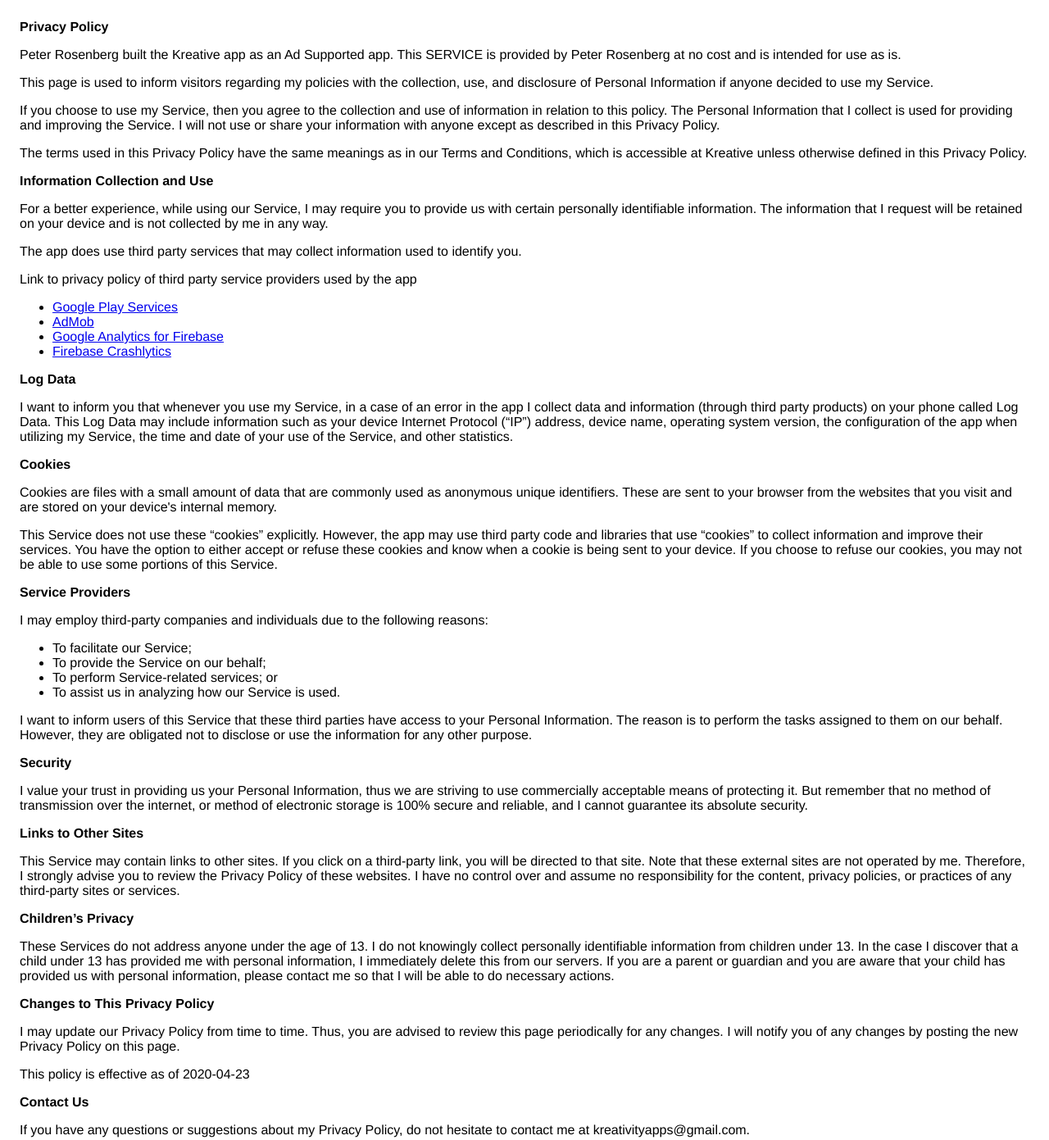
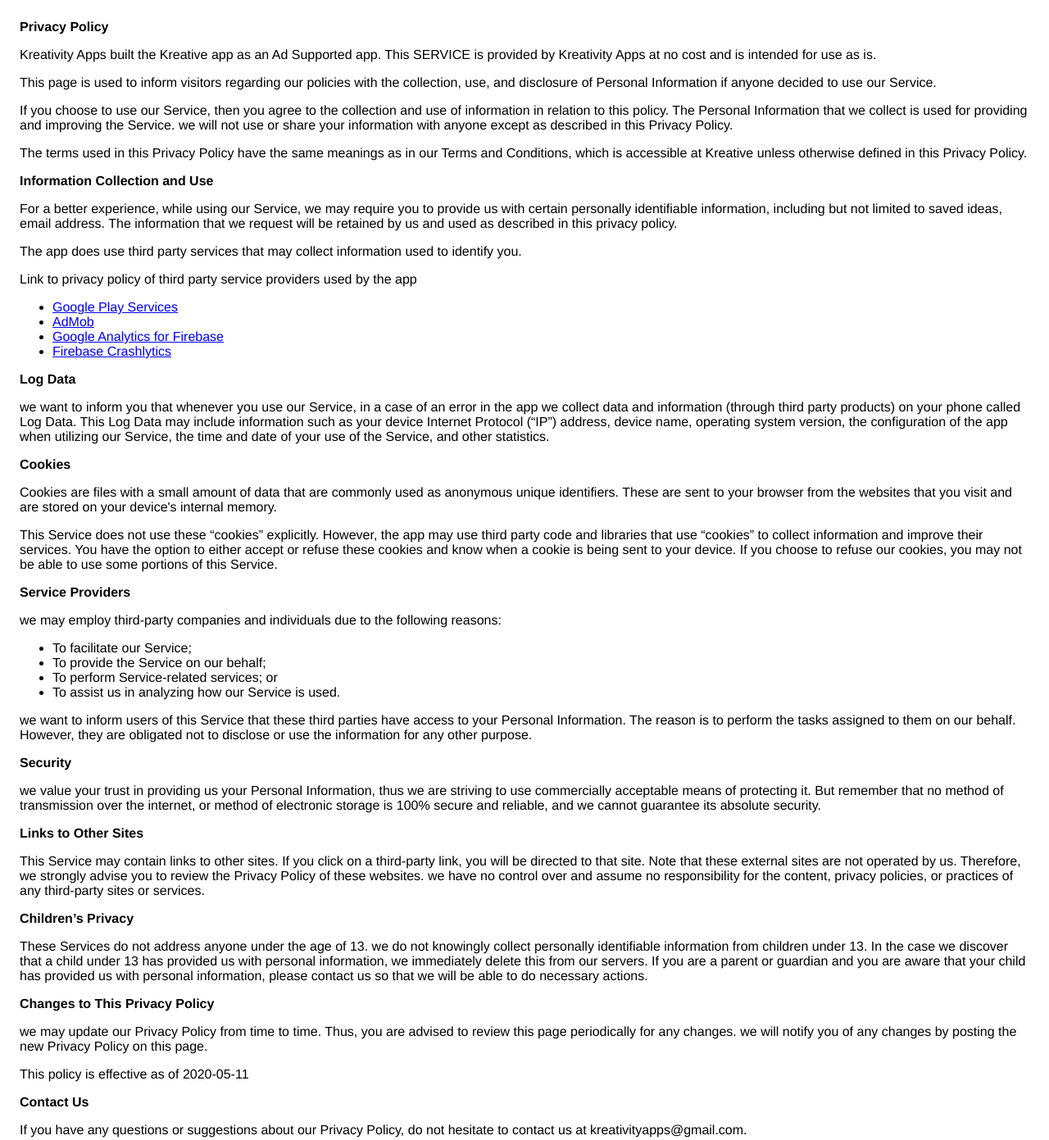
Before and after one commit to kreativityapps/kreativityapps.github.io, a plain HTML site: page index.html in a window 1280 px wide. Shown: the top 1391 px of the page at 82% size. Drawn offline with Linux system fonts and the light colour scheme.

Commit message:
Update for email login

```diff
--- a/index.html
+++ b/index.html
@@ -8,29 +8,29 @@
     </head>
     <body>
     <strong>Privacy Policy</strong> <p>
-                  Peter Rosenberg built the Kreative app as
+                  Kreativity Apps built the Kreative app as
                   an Ad Supported app. This SERVICE is provided by
-                  Peter Rosenberg at no cost and is intended for use as
+                  Kreativity Apps at no cost and is intended for use as
                   is.
                 </p> <p>
-                  This page is used to inform visitors regarding my
+                  This page is used to inform visitors regarding our
                   policies with the collection, use, and disclosure of Personal
-                  Information if anyone decided to use my Service.
+                  Information if anyone decided to use our Service.
                 </p> <p>
-                  If you choose to use my Service, then you agree to
+                  If you choose to use our Service, then you agree to
                   the collection and use of information in relation to this
-                  policy. The Personal Information that I collect is
-                  used for providing and improving the Service. I will not use or share your information with
+                  policy. The Personal Information that we collect is
+                  used for providing and improving the Service. we will not use or share your information with
                   anyone except as described in this Privacy Policy.
                 </p> <p>
                   The terms used in this Privacy Policy have the same meanings
                   as in our Terms and Conditions, which is accessible at
                   Kreative unless otherwise defined in this Privacy Policy.
                 </p> <p><strong>Information Collection and Use</strong></p> <p>
-                  For a better experience, while using our Service, I
+                  For a better experience, while using our Service, we
                   may require you to provide us with certain personally
-                  identifiable information. The information that
-                  I request will be retained on your device and is not collected by me in any way.
+                  identifiable information, including but not limited to saved ideas, email address. The information that
+                  we request will be retained by us and used as described in this privacy policy.
                 </p> <div><p>
                     The app does use third party services that may collect
                     information used to identify you.
@@ -38,13 +38,13 @@
                     Link to privacy policy of third party service providers used
                     by the app
                   </p> <ul><li><a href="https://www.google.com/policies/privacy/" target="_blank">Google Play Services</a></li><li><a href="https://support.google.com/admob/answer/6128543?hl=en" target="_blank">AdMob</a></li><li><a href="https://firebase.google.com/policies/analytics" target="_blank">Google Analytics for Firebase</a></li><li><a href="https://firebase.google.com/support/privacy/" target="_blank">Firebase Crashlytics</a></li><!----><!----><!----><!----><!----><!----><!----><!----><!----><!----><!----><!----></ul></div> <p><strong>Log Data</strong></p> <p>
-                  I want to inform you that whenever you
-                  use my Service, in a case of an error in the app
-                  I collect data and information (through third party
+                  we want to inform you that whenever you
+                  use our Service, in a case of an error in the app
+                  we collect data and information (through third party
                   products) on your phone called Log Data. This Log Data may
                   include information such as your device Internet Protocol
                   (“IP”) address, device name, operating system version, the
-                  configuration of the app when utilizing my Service,
+                  configuration of the app when utilizing our Service,
                   the time and date of your use of the Service, and other
                   statistics.
                 </p> <p><strong>Cookies</strong></p> <p>
@@ -61,49 +61,49 @@
                   choose to refuse our cookies, you may not be able to use some
                   portions of this Service.
                 </p> <p><strong>Service Providers</strong></p> <p>
-                  I may employ third-party companies and
+                  we may employ third-party companies and
                   individuals due to the following reasons:
                 </p> <ul><li>To facilitate our Service;</li> <li>To provide the Service on our behalf;</li> <li>To perform Service-related services; or</li> <li>To assist us in analyzing how our Service is used.</li></ul> <p>
-                  I want to inform users of this Service
+                  we want to inform users of this Service
                   that these third parties have access to your Personal
                   Information. The reason is to perform the tasks assigned to
                   them on our behalf. However, they are obligated not to
                   disclose or use the information for any other purpose.
                 </p> <p><strong>Security</strong></p> <p>
-                  I value your trust in providing us your
+                  we value your trust in providing us your
                   Personal Information, thus we are striving to use commercially
                   acceptable means of protecting it. But remember that no method
                   of transmission over the internet, or method of electronic
-                  storage is 100% secure and reliable, and I cannot
+                  storage is 100% secure and reliable, and we cannot
                   guarantee its absolute security.
                 </p> <p><strong>Links to Other Sites</strong></p> <p>
                   This Service may contain links to other sites. If you click on
                   a third-party link, you will be directed to that site. Note
-                  that these external sites are not operated by me.
-                  Therefore, I strongly advise you to review the
-                  Privacy Policy of these websites. I have
+                  that these external sites are not operated by us.
+                  Therefore, we strongly advise you to review the
+                  Privacy Policy of these websites. we have
                   no control over and assume no responsibility for the content,
                   privacy policies, or practices of any third-party sites or
                   services.
                 </p> <p><strong>Children’s Privacy</strong></p> <p>
                   These Services do not address anyone under the age of 13.
-                  I do not knowingly collect personally
+                  we do not knowingly collect personally
                   identifiable information from children under 13. In the case
-                  I discover that a child under 13 has provided
-                  me with personal information, I immediately
+                  we discover that a child under 13 has provided
+                  us with personal information, we immediately
                   delete this from our servers. If you are a parent or guardian
                   and you are aware that your child has provided us with
-                  personal information, please contact me so that
-                  I will be able to do necessary actions.
+                  personal information, please contact us so that
+                  we will be able to do necessary actions.
                 </p> <p><strong>Changes to This Privacy Policy</strong></p> <p>
-                  I may update our Privacy Policy from
+                  we may update our Privacy Policy from
                   time to time. Thus, you are advised to review this page
-                  periodically for any changes. I will
+                  periodically for any changes. we will
                   notify you of any changes by posting the new Privacy Policy on
                   this page.
-                </p> <p>This policy is effective as of 2020-04-23</p> <p><strong>Contact Us</strong></p> <p>
-                  If you have any questions or suggestions about my
-                  Privacy Policy, do not hesitate to contact me at kreativityapps@gmail.com.
+                </p> <p>This policy is effective as of 2020-05-11</p> <p><strong>Contact Us</strong></p> <p>
+                  If you have any questions or suggestions about our
+                  Privacy Policy, do not hesitate to contact us at kreativityapps@gmail.com.
                 </p> <p>
                   This privacy policy page was created at
                   <a href="https://privacypolicytemplate.net" target="_blank">privacypolicytemplate.net</a>
```
